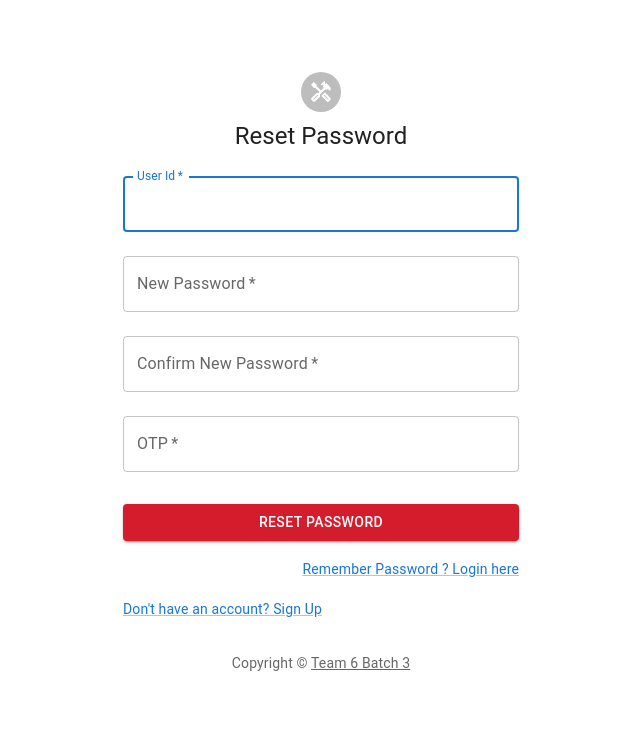
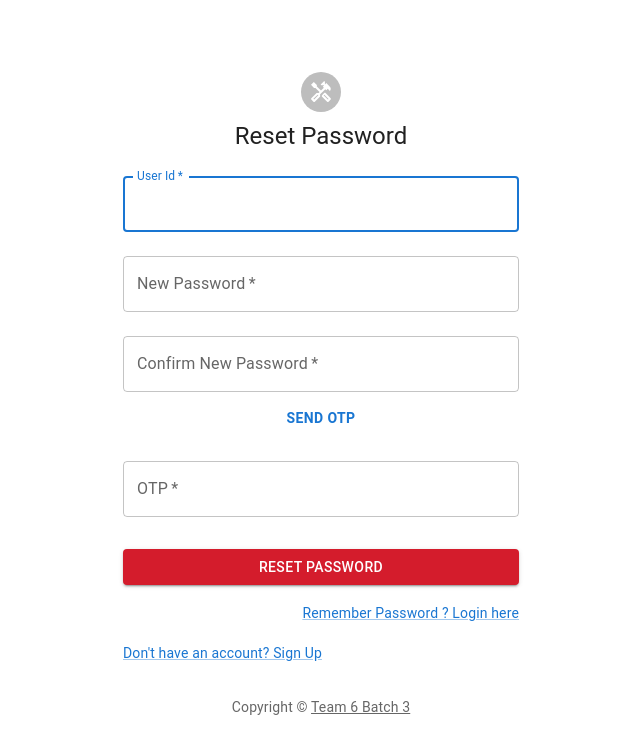
Before and after one commit to vishalkrishna511/online-banking-app, a React (Create React App) app in the folder onlinebanking-ui/: page /forgotPassword in a window 1280 px wide. Shown: the top 754 px of the page, without its empty margins (319-959 px from the left). Built offline with nearby package versions, Linux system fonts and the light colour scheme; sample sign-in values are in the browser's storage.

Commit message:
Fully implemented forget password in fully working

```diff
--- a/onlinebanking-ui/src/Components/ForgotPassword.jsx
+++ b/onlinebanking-ui/src/Components/ForgotPassword.jsx
@@ -41,31 +41,43 @@ const ForgotPassword = () => {
 	const [success, setSuccess] = useState(true);
 	const [newOtp, setNewOtp] = useState(0);
 	const [gotOtp, setGotOtp] = useState(false);
+	const [otpMatch, setOtpMatch] = useState(true);
+
 	const [matchPass, setMatchPass] = useState(true);
 	const [newPass, setNewPass] = useState(null);
-
-	const handleSubmit = (event) => {
-		event.preventDefault();
+	const [uid, setUid] = useState(null);
+	const [psd, setPsd] = useState(null);
 
 	const loginBackendUrl = `http://localhost:8080/genOtp`;
 	const forgetPassUrl = `http://localhost:8080/forgetPasswordNew`;
-		const data = new FormData(event.currentTarget);
 
-		const loginData = {
-			userId: data.get("userid"),
-			pswd: data.get("password"),
+	const handleSubmit = async (event) => {
+		event.preventDefault();
+		let data = new FormData(event.currentTarget);
+
+		let tuid = data.get("userid");
+		setUid(tuid);
+		let tpsd = data.get("password");
+		setPsd(tpsd);
+
+		console.log(uid);
+		console.log(psd);
+
+		let loginData = {
+			userId: uid,
+			pswd: psd,
 		};
+
 		console.log(loginData);
 
-		const currPass = data.get("confirmPassword");
-		const confPass = data.get("password");
+		let currPass = data.get("confirmPassword");
+		let confPass = data.get("password");
 		// const newPassword = data.get("")
 
-		if (currPass == confPass) {
+		if (currPass === confPass) {
 			setMatchPass(true);
-			axios
-				.post(loginBackendUrl, loginData)
-				.then((response) => {
+			try {
+				const response = await axios.post(loginBackendUrl, loginData);
 				if (response != null) {
 					console.log(response);
 					const otpN = response.data;
@@ -80,8 +92,7 @@ const ForgotPassword = () => {
 					setSuccess(false);
 					setGotOtp(false);
 				}
-				})
-				.catch((error) => {
+			} catch (error) {
 				// handle error
 				if (error.response && error.response.status === 409) {
 					console.log(error.response.data);
@@ -93,11 +104,29 @@ const ForgotPassword = () => {
 					setSuccess(false);
 					setGotOtp(false);
 				}
-				});
+			}
 		} else {
 			setMatchPass(false);
 		}
+	};
 
+	const handleSubmit2 = (event) => {
+		event.preventDefault();
+		const data = new FormData(event.currentTarget);
+		const inOtp = data.get("otp");
+		console.log(inOtp);
+		console.log(newOtp);
+
+		const loginData = {
+			userId: uid,
+			pswd: psd,
+		};
+		console.log(loginData);
+
+		// const newPassword = data.get("")
+		if (inOtp == newOtp) {
+			console.log("request? posted");
+			setOtpMatch(true);
 			axios
 				.post(forgetPassUrl, loginData)
 				.then((response) => {
@@ -105,6 +134,7 @@ const ForgotPassword = () => {
 						console.log(response);
 						const np = response.data;
 						setNewPass(np);
+						setGotOtp(false);
 						setSuccess(true);
 					} else {
 						setSuccess(false);
@@ -121,6 +151,11 @@ const ForgotPassword = () => {
 						setSuccess(false);
 					}
 				});
+		} else {
+			console.log("else block !!");
+
+			setOtpMatch(false);
+		}
 	};
 
 	return (
@@ -143,12 +178,15 @@ const ForgotPassword = () => {
 							Reset Password
 						</Typography>
 						{!success && <ErrorPage />}
-						{newPass == null ? " " : newPass}
+						{!otpMatch && gotOtp && (
+							<p style={{ color: "magenta" }}>Incorrect OTP</p>
+						)}
 						{!matchPass && (
 							<p style={{ color: "magenta" }}>
 								New Password and Confirm Password Should Match
 							</p>
 						)}
+						{newPass != null ? `your new password set to ${newPass}` : " "}
 						{gotOtp && (
 							<p style={{ color: "green" }}>
 								Here is your new OTP <br />
@@ -191,6 +229,16 @@ const ForgotPassword = () => {
 								id="confirmPassword"
 								autoComplete="current-password"
 							/>
+							<Button variant="text" type="submit">
+								<strong>Send OTP</strong>
+							</Button>
+						</Box>
+						<Box
+							component="form"
+							onSubmit={handleSubmit2}
+							noValidate
+							sx={{ mt: 1 }}
+						>
 							<TextField
 								margin="normal"
 								required
```
Lines whose indentation alone changed are shown as unchanged.
